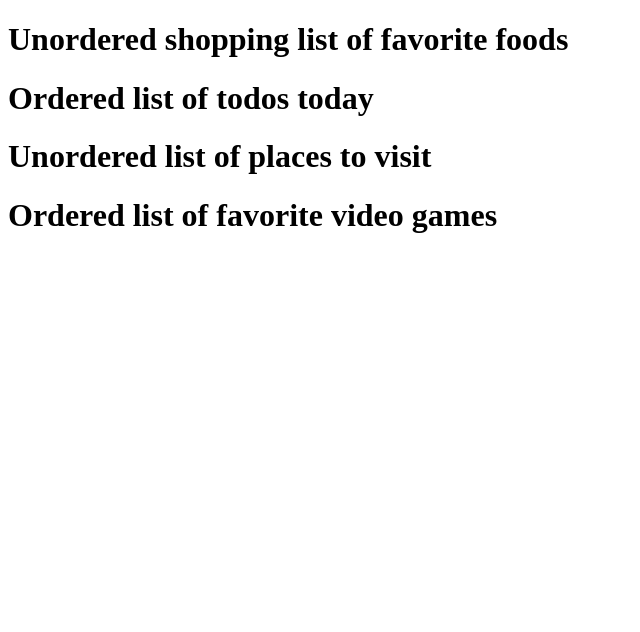
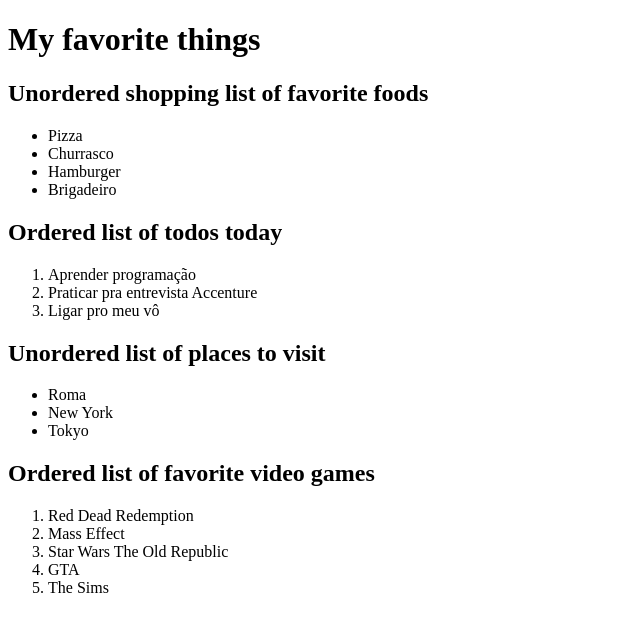
Before and after one commit to rmocochinski/git_test, a plain HTML site: page html-boilerplate/lists.html in a window 1280 px wide. Shown: the whole page, without its empty margins (0-640 px from the left). Drawn offline with Linux system fonts and the light colour scheme.

Commit message:
Lista pronta

```diff
--- a/html-boilerplate/lists.html
+++ b/html-boilerplate/lists.html
@@ -8,9 +8,33 @@
 </head>
 
 <body>
-    <h1>Unordered shopping list of favorite foods</h1>
-    <h1>Ordered list of todos today</h1>
-    <h1>Unordered list of places to visit</h1>
-    <h1>Ordered list of favorite video games</h1>
+<h1>My favorite things</h1>
+    <h2>Unordered shopping list of favorite foods</h2>
+        <ul>
+            <li>Pizza</li>
+            <li>Churrasco</li>
+            <li>Hamburger</li>
+            <li>Brigadeiro</li>
+        </ul>
+    <h2>Ordered list of todos today</h2>
+        <ol>
+            <li>Aprender programação</li>
+            <li>Praticar pra entrevista Accenture</li>
+            <li>Ligar pro meu vô</li>
+        </ol>
+    <h2>Unordered list of places to visit</h2>
+        <ul>
+            <li>Roma</li>
+            <li>New York</li>
+            <li>Tokyo</li>
+        </ul>
+    <h2>Ordered list of favorite video games</h2>
+        <ol>
+            <li>Red Dead Redemption</li>
+            <li>Mass Effect</li>
+            <li>Star Wars The Old Republic</li>
+            <li>GTA</li>
+            <li>The Sims</li>
+        </ol>
 </body>
 </html>
```
